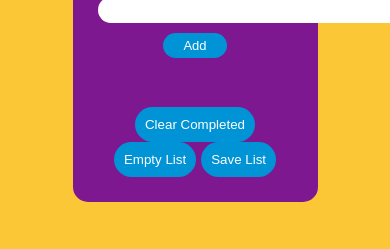
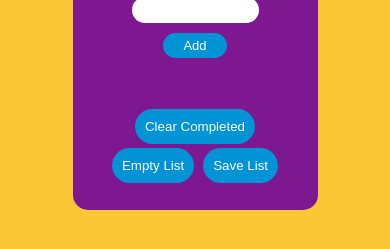
Before and after one commit to ardi-juniawan/to-do-list, a plain HTML site: page index.html in a window 390 px wide. Shown: the part 107-356 px from the top of the page. Drawn offline with Linux system fonts and the light colour scheme.

Commit message:
Rubah responsive di css

```diff
--- a/style.css
+++ b/style.css
@@ -29,7 +29,7 @@ body{
 .form-wrapper input{
     border: none;
     border-radius: 15px;
-    width: 300px;
+    width: 30vw;
     height: 20px;
     font-family: 'Lucida Sans', 'Lucida Sans Regular', 'Lucida Grande', 'Lucida Sans Unicode', Geneva, Verdana, sans-serif;
     font-size: 11px;
@@ -79,6 +79,7 @@ body{
     border-radius: 20px;
     color: white;
     cursor: pointer;
+    margin: 2px;
 }
 .control-wrapper{
     width: 100%;
```
